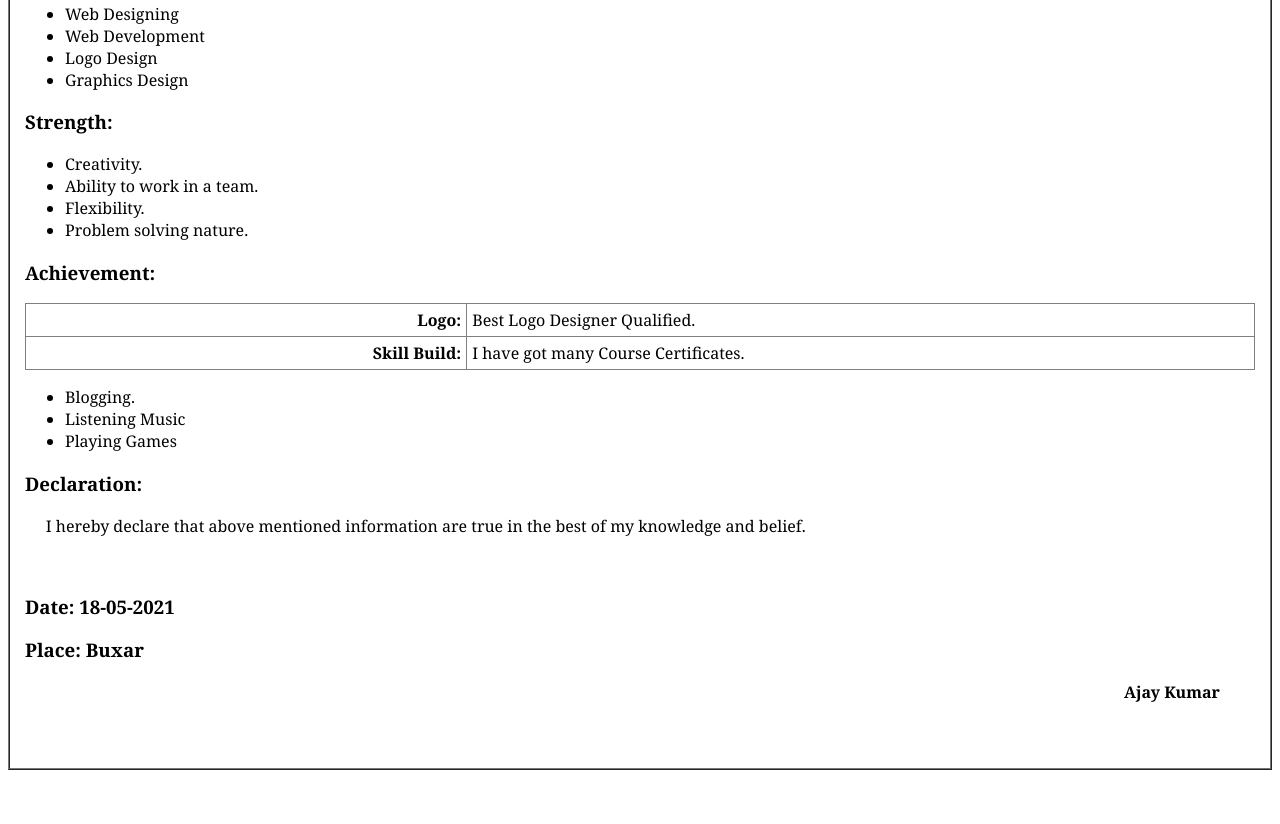
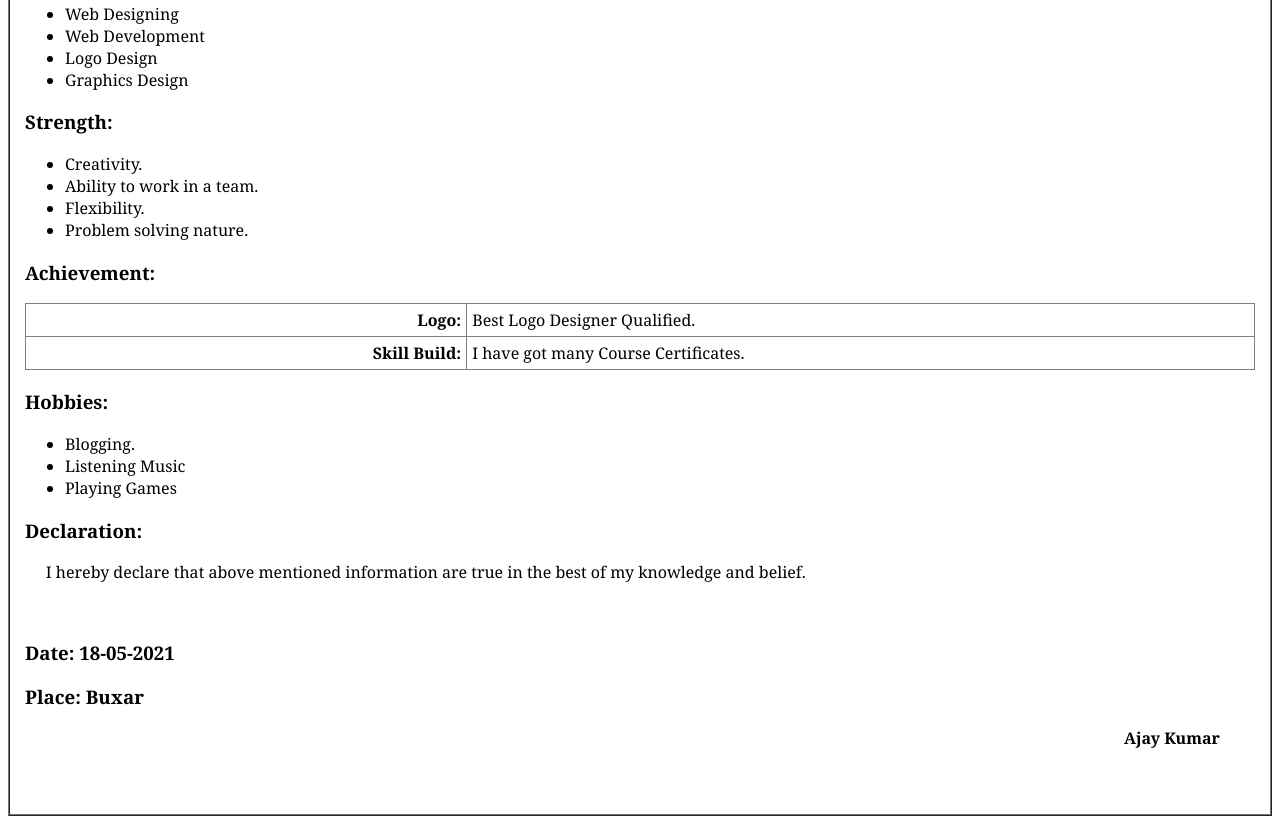
Before and after one commit to itsdevajay/resume.github.io, a plain HTML site: page index.html in a window 1280 px wide. Shown: the part 994-1818 px from the top of the page. Before the commit the page ends 1772 px from the top, so only its background shows below. Drawn offline with Linux system fonts and the light colour scheme.

Commit message:
Update index.html

```diff
--- a/index.html
+++ b/index.html
@@ -112,6 +112,7 @@
             </td>
         </tr>
 </table>
+	<h3>Hobbies:</h3>
 <ul type="disc">
 <li>Blogging.</li>
 <li>Listening Music</li>
```
